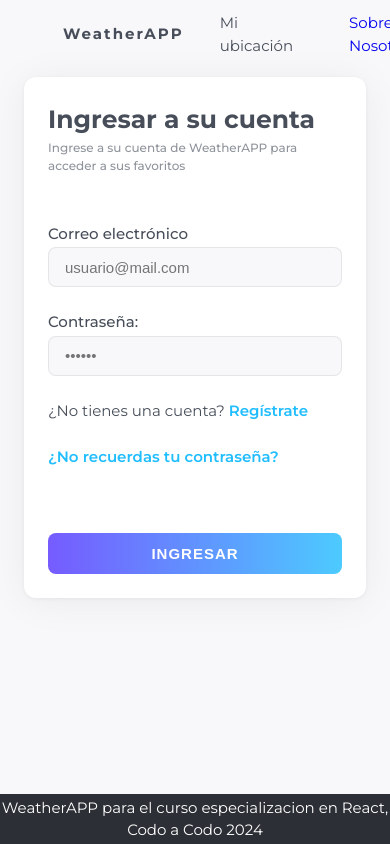
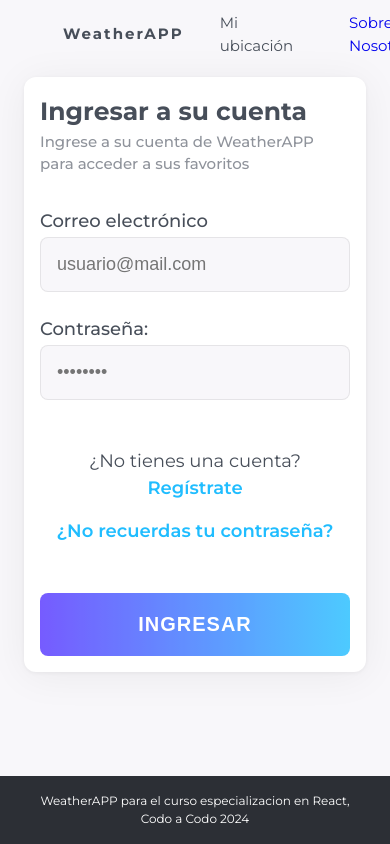
Before and after one commit to exeMacchi/WeatherApp, a React (Vite) app: page /login in a window 390 px wide. Shown: the top 844 px of the page. Built offline with nearby package versions, Linux system fonts and the light colour scheme; some icons are missing.

Commit message:
feat: mobile responsive

```diff
--- a/src/components/Footer/Footer.css
+++ b/src/components/Footer/Footer.css
@@ -9,3 +9,14 @@
     font-size: 1.5rem;
     text-align: center;
 }
+
+/* MobileResponsive */
+@media screen and (max-width: 768px) {
+    .footer {
+        height: auto;
+        width: 100%;
+        padding: var(--spacing-16) var(--spacing-24);
+        font-size: 1.2rem;
+        text-align: center;
+    }
+}
--- a/src/components/Weather/Current/Current.css
+++ b/src/components/Weather/Current/Current.css
@@ -95,3 +95,34 @@
     font-weight: var(--semibold);
     letter-spacing: 1.5px;
 }
+
+
+/* MobileResponsive */
+@media screen and (max-width: 768px) {
+    .current-container{
+        margin-bottom: var(--spacing-32);
+        gap: var(--spacing-16);
+    }
+
+    .current__local-date{
+        font-size: 1.4rem;
+        letter-spacing: 0.5px;
+
+        margin-bottom: var(--spacing-8);
+    }
+
+    .current__location{
+        font-size: 2rem;
+    }
+
+    .current-temp{
+        flex-direction: column;
+        gap: var(--spacing-12);
+        font-size: 8rem;
+    }
+
+    .current__temp{
+        font-size: 6rem;
+    }
+
+}/* FIN MobileResponsive */
--- a/src/components/Weather/Detail/Detail.css
+++ b/src/components/Weather/Detail/Detail.css
@@ -26,3 +26,13 @@
     color: var(--text-black-solid);
     font-weight: var(--semibold);
 }
+
+/* MobileResponsive */
+@media screen and (max-width: 768px) {
+    .detail-container {
+        margin-top: var(--spacing-16);
+        grid-template-columns: 1fr;
+        gap: var(--spacing-24);
+
+    }
+}
--- a/src/components/Weather/Forecast/Forecast.jsx
+++ b/src/components/Weather/Forecast/Forecast.jsx
@@ -10,6 +10,14 @@ const Forecast = ({ daily, dailyForecast, weekForecast }) => {
         dots: false,
         infinite: false,
         slidesToShow: daily ? 7 : 5,
+        responsive: [
+            {
+              breakpoint: 768,
+              settings: {
+                slidesToShow: 3,
+                swipeToSlide: true
+              }
+            },]
     }
 
     return (
--- a/src/components/Weather/Forecast/ForecastCard.css
+++ b/src/components/Weather/Forecast/ForecastCard.css
@@ -32,3 +32,45 @@
     font-size: 1.5rem;
     color: gray;
 }
+
+
+/* MobileResponsive */
+@media screen and (max-width: 768px) {
+    .forecast-card__container{
+        gap: var(--spacing-24);
+
+    }
+
+    .forecast-card__container img{
+        max-width: 40px;
+    }
+
+    .forecast-card__time{
+        font-size: 1.4rem;
+    }
+
+    .forecast-card__icon{
+        font-size: 1.5rem;
+    }
+
+    .forecast-card__week {
+        flex-direction: column;
+        gap: var(--spacing-2);
+    }
+
+        .forecast-card__week span:nth-child(2){
+            display: none;
+        }
+
+    .forecast-card__max {
+        font-weight: var(--semibold);
+        font-size: 1.5rem;
+    }
+
+    .forecast-card__min {
+        font-size: 1.2rem;
+        color: gray;
+    }
+
+
+}
--- a/src/components/Weather/weather.css
+++ b/src/components/Weather/weather.css
@@ -41,3 +41,10 @@
     opacity: 1;
     cursor: default;
 }
+
+/* MobileResponsive */
+@media screen and (max-width: 768px) {
+    .favorite-button-container{
+        margin-top: var(--spacing-16);
+    }
+}
--- a/src/pages/Favorites/Favorites.css
+++ b/src/pages/Favorites/Favorites.css
@@ -52,3 +52,34 @@
     display: flex;
     gap: var(--spacing-12);
 }
+
+/* MobileResponsive */
+@media screen and (max-width: 768px) {
+    .fav__ul{
+        gap: var(--spacing-16);
+    }
+    .fav__li{
+        width: 100%;
+        padding: 0;
+        padding-top: var(--spacing-16);
+        flex-direction: column;
+        gap: var(--spacing-48);
+        border-left: none;
+        border-top: 2px solid var(--bg);
+    }
+    .fav__li div:first-child{
+        width: 100%;
+    }
+
+    .fav__text-container{
+        width: 100%;
+        justify-content: start;
+    }
+
+    .fav__tag{
+        margin-bottom: var(--spacing-4);
+        font-size: 2rem;
+        letter-spacing: 1px;
+        text-transform: uppercase;
+    }
+}
--- a/src/pages/Login/Login.css
+++ b/src/pages/Login/Login.css
@@ -10,9 +10,42 @@
     font-size: 1.5rem;
 }
 
-form .inputs__container:first-child{
-    margin-top: var(--spacing-48);
+.card__body form{
+    margin-top: var(--spacing-32);
+    display: flex;
+    flex-direction: column;
+    gap: var(--spacing-24);
 }
-form .inputs__container:last-child{
-    margin-top: var(--spacing-64);
+
+
+.links__container{
+    display: flex;
+    flex-direction: column;
+    gap: var(--spacing-16);
 }
+
+/* MobileResponsive */
+@media screen and (max-width: 768px) {
+    .card--login .card__title{
+        font-size: 2.5rem;
+    }
+
+    .card--login .card__subtitle{
+        font-size: 1.5rem;
+    }
+
+    .links__container{
+        padding: var(--spacing-24) 0;
+        align-items: center;
+    }
+
+    .singup__text{
+        font-size: 1.8rem;
+        text-align: center;
+    }
+
+    form .inputs__container:last-child{
+        margin-top: 0;
+    }
+
+}
--- a/src/pages/Login/Login.jsx
+++ b/src/pages/Login/Login.jsx
@@ -90,19 +90,21 @@ const Login = ({ setBgClass, setIsLogged }) => {
                                 name="user-pass"
                                 className="input input--text"
                                 type="password"
-                                placeholder="••••••"
+                                placeholder="••••••••"
                                 value={password}
                                 onChange={e => setPassword(e.target.value)}/>
                         </div>
-                        <div className="inputs__container">
+                        <div className="links__container">
+
+
                                 <p className="singup__text">
                                     ¿No tienes una cuenta? <Link to="/register" className="link">Regístrate</Link>
                                 </p>
-                        </div>
-                        <div className="inputs__container">
+
                                 <p className="singup__text">
                                     <Link to="/forgot-password" className="link">¿No recuerdas tu contraseña?</Link>
                                 </p>
+
                         </div>
 
                         <div className="inputs__container">
--- a/src/styles/card.css
+++ b/src/styles/card.css
@@ -27,3 +27,19 @@
     font-weight: 500;
     color: var(--text-black-medium);
 }
+
+/* MobileResponsive */
+@media screen and (max-width: 768px) {
+    .card{
+        padding: var(--spacing-16);
+    }
+
+    .card__header{
+        margin-bottom: 0;
+    }
+
+    .card__title{
+        font-size: 1.8rem;
+
+    }
+}
--- a/src/styles/inputs.css
+++ b/src/styles/inputs.css
@@ -2,7 +2,6 @@
     display: flex;
     flex-direction: column;
     gap: var(--spacing-2);
-    margin-bottom: var(--spacing-24);
 }
 
     .inputs__container:last-child{
@@ -120,3 +119,22 @@
     outline-color: var(--color-primary);
     color: var(--text-black-solid);
 }
+
+/* MobileResponsive */
+@media screen and (max-width: 768px) {
+    .input{
+        width: 100%;
+        height: auto;
+        padding: var(--spacing-16) var(--spacing-16);
+        font-size: 1.8rem;
+    }
+
+    .label{
+        font-size: 1.8rem;
+    }
+
+    .btn{
+        padding: var(--spacing-20) var(--spacing-24);
+        font-size: 2rem;
+    }
+}
--- a/src/styles/variables.css
+++ b/src/styles/variables.css
@@ -39,6 +39,7 @@
     --spacing-40: 40px;
     --spacing-32: 32px;
     --spacing-24: 24px;
+    --spacing-20: 20px;
     --spacing-16: 16px;
     --spacing-12: 12px;
     --spacing-8: 8px;
```
Lines whose indentation alone changed are shown as unchanged.
